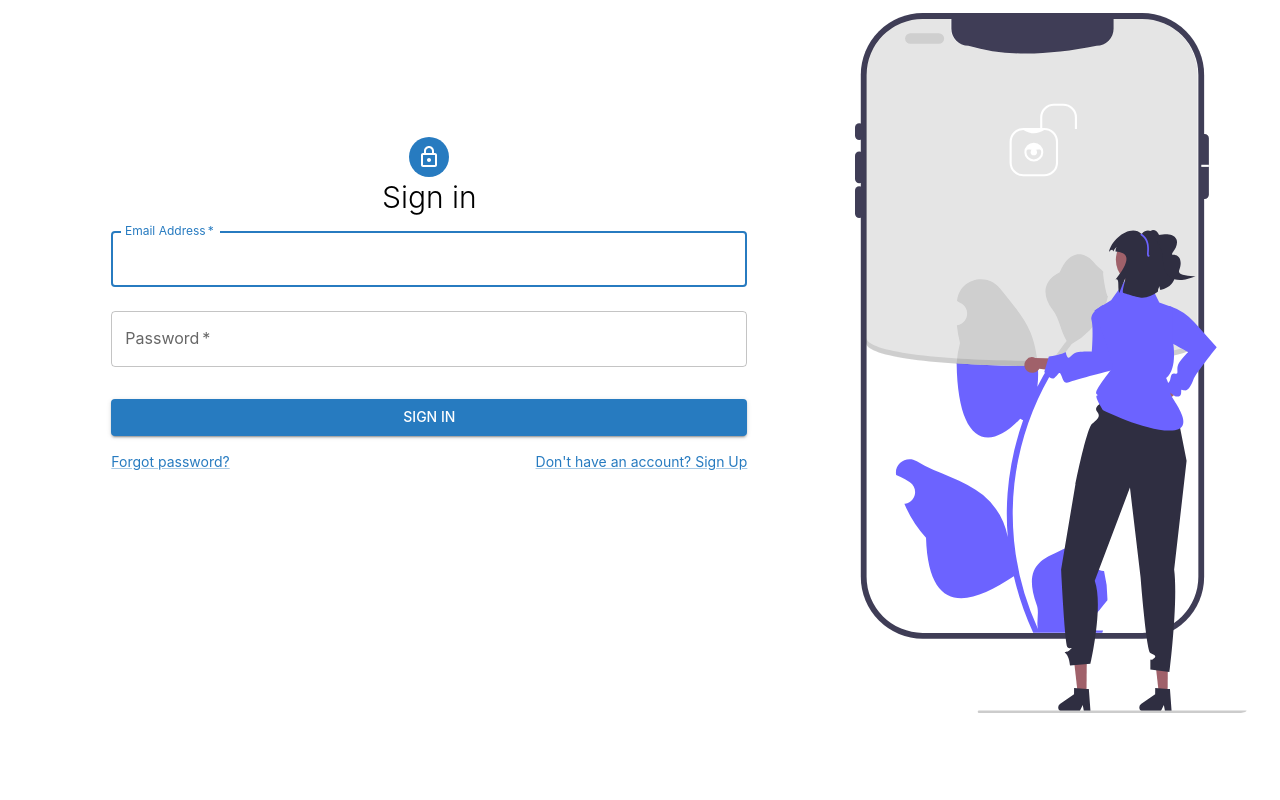
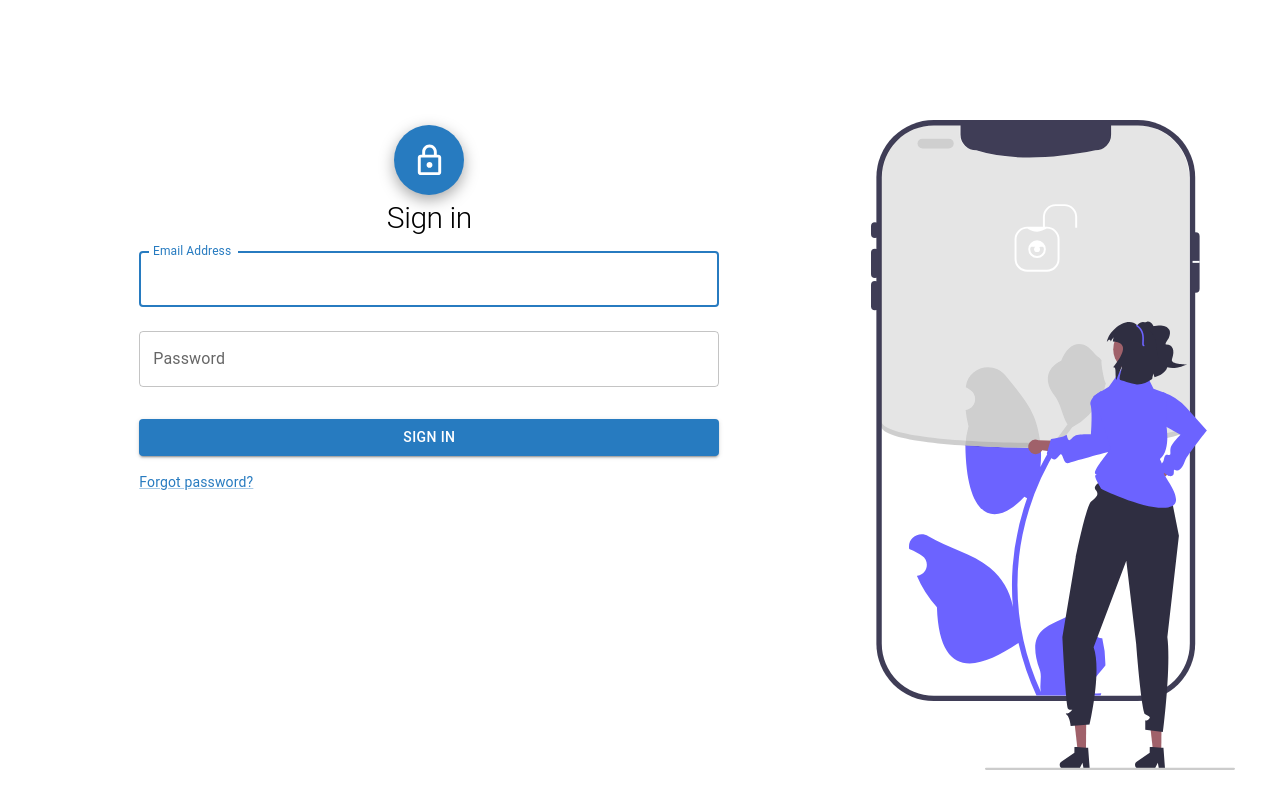
Before and after one commit to Pratik15nov/FEA_Admin_panel, a React (Create React App) app: page / in a window 1280 px wide. Built offline with nearby package versions, Linux system fonts and the light colour scheme.

Commit message:
"added sifn in  page "

```diff
--- a/package.json
+++ b/package.json
@@ -12,6 +12,7 @@
     "@testing-library/user-event": "^13.5.0",
     "react": "^18.2.0",
     "react-dom": "^18.2.0",
+    "react-hook-form": "^7.34.2",
     "react-router-dom": "^6.3.0",
     "react-scripts": "5.0.1",
     "web-vitals": "^2.1.4"
--- a/public/index.html
+++ b/public/index.html
@@ -1,14 +1,12 @@
 <!DOCTYPE html>
 <html lang="en">
+
 <head>
   <meta charset="utf-8" />
   <link rel="icon" href="%PUBLIC_URL%/favicon.ico" />
   <meta name="viewport" content="width=device-width, initial-scale=1" />
   <meta name="theme-color" content="#000000" />
-    <meta
-      name="description"
-      content="Web site created using create-react-app"
-    />
+  <meta name="description" content="Web site created using create-react-app" />
   <link rel="apple-touch-icon" href="%PUBLIC_URL%/logo192.png" />
   <!--
       manifest.json provides metadata used when your web app is installed on a
@@ -24,8 +22,11 @@
       work correctly both with client-side routing and a non-root public URL.
       Learn how to configure a non-root public URL by running `npm run build`.
     -->
+
+  <link rel="stylesheet" href="https://fonts.googleapis.com/css?family=Inter:300,400,500,700&display=swap" />
   <title>React App</title>
 </head>
+
 <body>
   <noscript>You need to enable JavaScript to run this app.</noscript>
   <div id="root"></div>
@@ -40,4 +41,5 @@
       To create a production bundle, use `npm run build` or `yarn build`.
     -->
 </body>
+
 </html>
--- a/src/App.css
+++ b/src/App.css
@@ -0,0 +1,3 @@
+body {
+    background-color: #fff;
+}
--- a/src/components/Login/Login.style.jsx
+++ b/src/components/Login/Login.style.jsx
@@ -1,25 +1,26 @@
 import { Avatar, Box, styled } from "@mui/material";
 
-const SideImage = styled(Box)`
-  width: 95%;
-  height: 700px;
-  border-radius: 10px;
-  margin: 5px 0 0 0;
-  background-size: contain;
-  background-position: center;
-  background-repeat: no-repeat;
-  background-image: url("../images/sideImage.svg");
+export const Container = styled(Box)(({ theme }) => ({
+  display: "grid",
+  gridTemplateColumns: "2fr 1fr",
+  marginTop: "120px",
+}));
+
+export const SideImage = styled(Box)`
+  padding-left: 20px;
+  & img {
+    height: calc(100vh - 150px);
+  }
 `;
-const LoginSide = styled(Box)`
+export const LoginSide = styled(Box)`
   display: flex;
   flex-direction: column;
   align-items: center;
-  margin: 15% 0 0 0;
 `;
 
-const CustomAvatar = styled(Avatar)(({ theme }) => ({
-  margin: "3px",
+export const CustomAvatar = styled(Avatar)(({ theme }) => ({
+  margin: "5px",
   backgroundColor: theme.palette.primary.main,
+  padding: "15px",
+  boxShadow: "rgba(0, 0, 0, 0.35) 0px 5px 15px",
 }));
-
-export { CustomAvatar, SideImage, LoginSide };
--- a/src/components/Login/index.jsx
+++ b/src/components/Login/index.jsx
@@ -1,42 +1,84 @@
 import * as React from "react";
-import { CustomAvatar, SideImage, LoginSide } from "./Login.style";
+import { Container, CustomAvatar, SideImage, LoginSide } from "./Login.style";
 import { Box, Typography } from "@mui/material";
 import Grid from "@mui/material/Grid";
 import LockOutlinedIcon from "@mui/icons-material/LockOutlined";
 import Link from "@mui/material/Link";
 import TextField from "@mui/material/TextField";
 import Button from "@mui/material/Button";
+import { useForm, Controller } from "react-hook-form";
 
 const Login = () => {
+  const { handleSubmit, control } = useForm({
+    defaultValues: {
+      email: null,
+      password: null,
+    },
+  });
+
+  const handleLogin = (body) => {
+    console.log(body);
+  };
+
   return (
     <Box>
-      <Grid container>
-        <Grid tem sm={8}>
+      <Container>
         <LoginSide>
           <CustomAvatar>
-              <LockOutlinedIcon />
+            <LockOutlinedIcon fontSize="large" />
           </CustomAvatar>
           <Typography variant="h1">Sign in</Typography>
-            <Box component="form" noValidate onSubmit={console.log("HELLOW")}>
+          <Box>
+            <form onSubmit={handleSubmit(handleLogin)}>
+              <Controller
+                name="email"
+                render={({
+                  field: { onChange, value },
+                  fieldState: { error },
+                }) => (
                   <TextField
                     margin="normal"
-                required
                     fullWidth
                     id="email"
                     label="Email Address"
                     name="email"
                     autoComplete="email"
                     autoFocus
+                    value={value}
+                    onChange={onChange}
+                    error={!!error}
+                    helperText={error?.message ?? ""}
                   />
+                )}
+                control={control}
+                rules={{
+                  required: "Email Addres is Required",
+                }}
+              />
+              <Controller
+                name="password"
+                render={({
+                  field: { onChange, value },
+                  fieldState: { error },
+                }) => (
                   <TextField
                     margin="normal"
-                required
                     fullWidth
                     name="password"
                     label="Password"
                     type="password"
                     id="password"
                     autoComplete="current-password"
+                    value={value}
+                    onChange={onChange}
+                    error={!!error}
+                    helperText={error?.message ?? ""}
+                  />
+                )}
+                control={control}
+                rules={{
+                  required: "Password is Required",
+                }}
               />
 
               <Button
@@ -47,25 +89,22 @@ const Login = () => {
               >
                 Sign In
               </Button>
+
               <Grid container>
                 <Grid item xs>
                   <Link href="#" variant={"body2"}>
                     Forgot password?
                   </Link>
                 </Grid>
-                <Grid item>
-                  <Link href="#" variant="body2">
-                    {"Don't have an account? Sign Up"}
-                  </Link>
               </Grid>
-              </Grid>
+            </form>
           </Box>
         </LoginSide>
-        </Grid>
-        <Grid item sm={4}>
-          <SideImage />
-        </Grid>
-      </Grid>
+
+        <SideImage>
+          <img src="/images/sideImage.svg" alt="SIGN_IN" />
+        </SideImage>
+      </Container>
     </Box>
   );
 };
--- a/src/theme.js
+++ b/src/theme.js
@@ -19,7 +19,7 @@ const theme = createTheme({
     },
   },
   typography: {
-    fontFamily: ["Inter", "sans-serif"].join(","),
+    // fontFamily: ["-apple-system"].join(","),
     h1: {
       fontSize: "30px",
     },
```
Also changed, not shown: src/service/Web.Request.js (added), src/service/Web.Service.js (deleted), 2 other files (tests, documents, lock files or other folders). Lines whose indentation alone changed are shown as unchanged.
